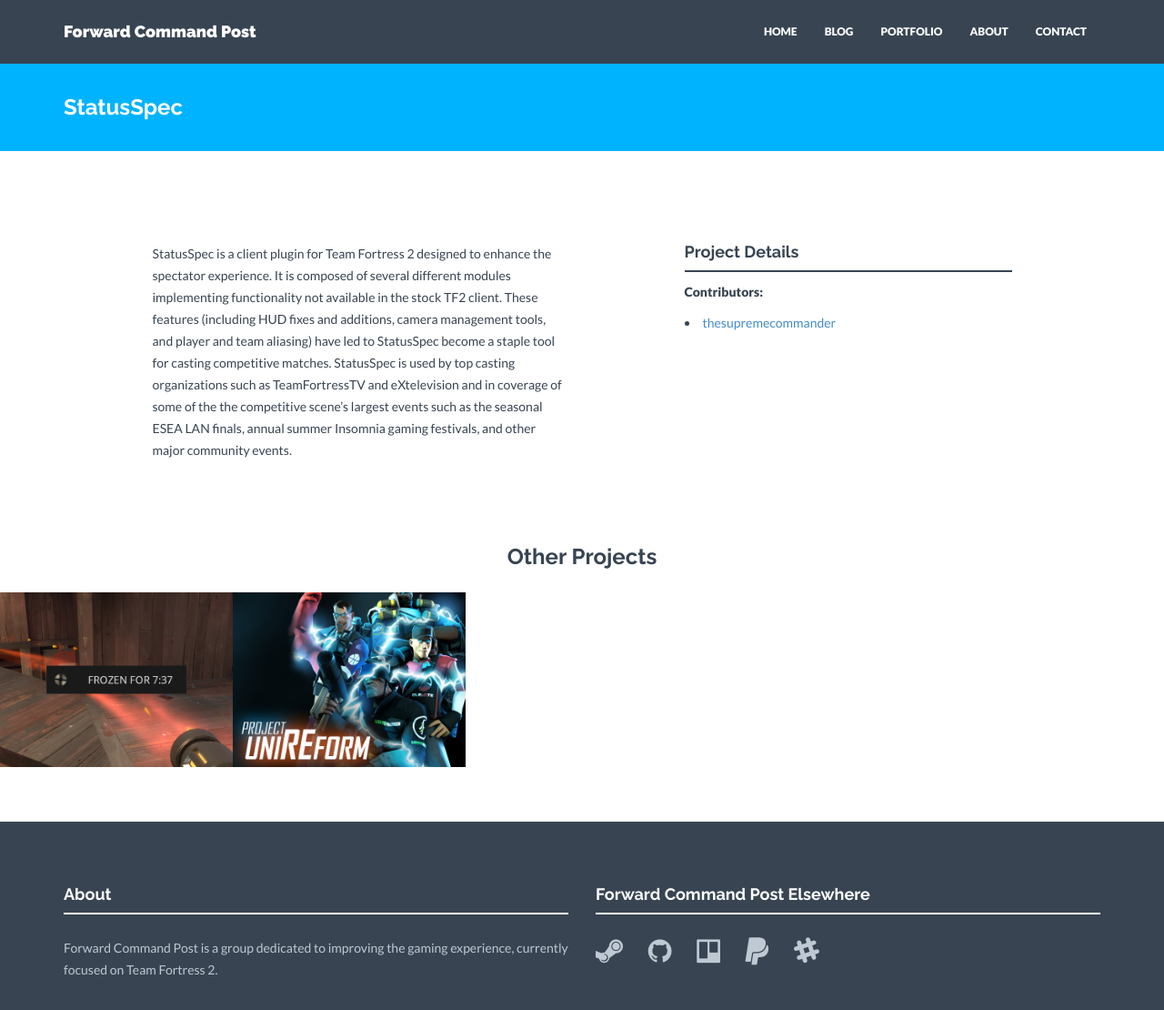
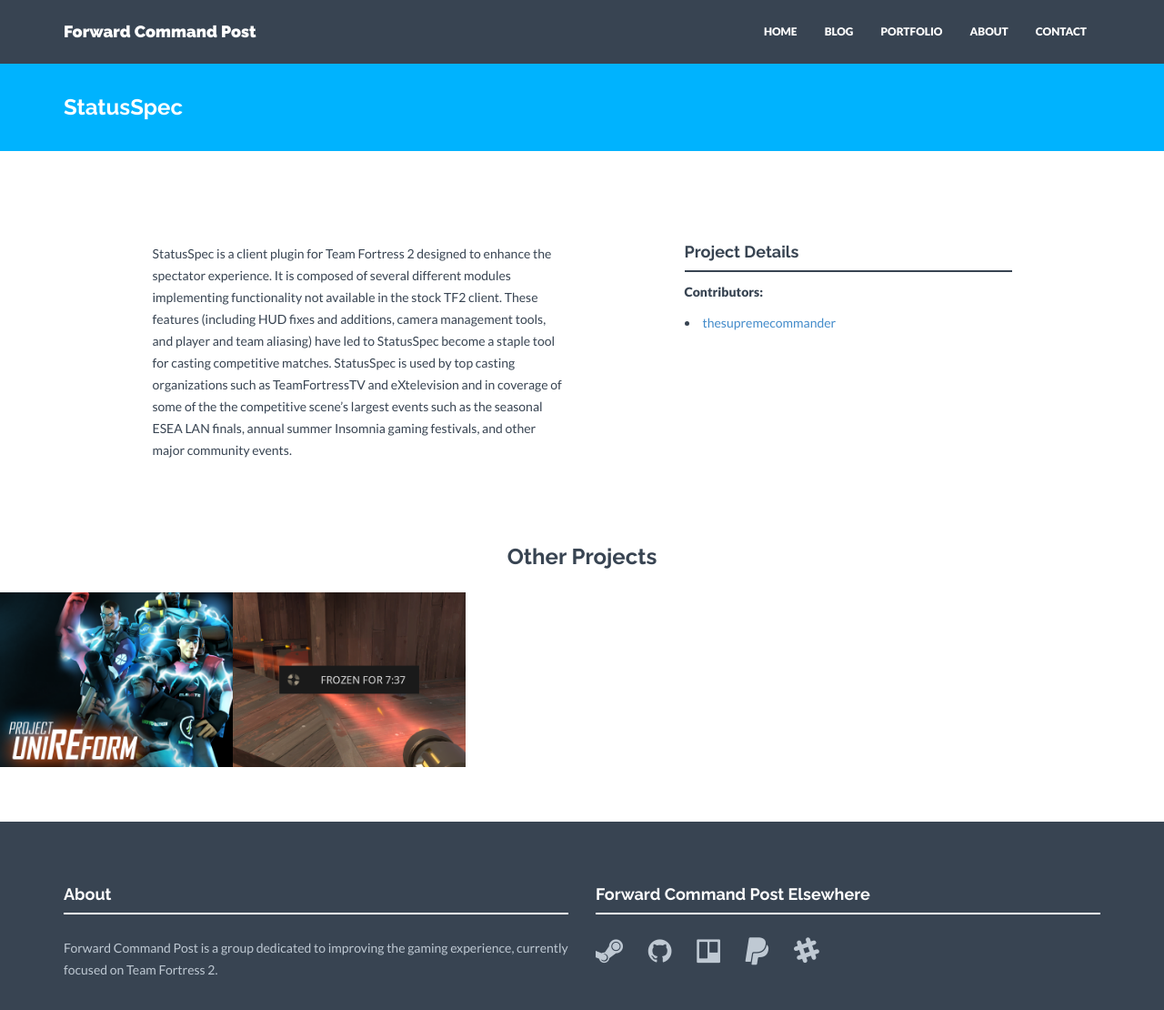
Before and after one commit to fwdcp/fwdcp.github.io, a Jekyll site: the page built from _projects/statusspec.markdown, in a window 1280 px wide and 1150 px high. Shown: the top 1110 px of the window at 91% size. Built offline with Jekyll 4.4.1, drawn with Linux system fonts in a browser that asks for light colours; nearby versions of some CDN libraries.

Commit message:
Allow projects to be ordered by reverse date.

```diff
--- a/_includes/portfolio.html
+++ b/_includes/portfolio.html
@@ -1,8 +1,9 @@
 <div id="portfoliowrap">
     <div class="portfolio-centered">
         {% if include.title %}<h3>{{ include.title }}</h3>{% endif %}
+        {% if include.recent %}{% assign projects = site.projects | sort: 'date' | reverse %}{% else %}{% assign projects = site.projects %}{% endif %}
         <div class="recentitems portfolio">
-            {% for project in site.projects limit:include.limit %}
+            {% for project in projects limit:include.limit %}
                 <div class="portfolio-item graphic-design">
                     <div class="he-wrap tpl6">
                     <img src="{{ "/assets/img/project/" | prepend: site.baseurl }}{{ project.img }}" alt="">
--- a/_layouts/project.html
+++ b/_layouts/project.html
@@ -6,14 +6,12 @@
 
 <div class="container mt">
     <div class="row">
-
         {% include carousel.html %}
 
         <div class="col-lg-5 col-lg-offset-1">
             <div class="spacing"></div>
 
             {{ content }}
-
         </div>
         <div class="col-lg-4 col-lg-offset-1">
             <div class="spacing"></div>
@@ -29,4 +27,4 @@
     </div><! --/row -->
 </div><! --/container -->
 
-{% include portfolio.html title="Other Projects" limit=5 %}
+{% include portfolio.html title="Other Projects" recent=true limit=5 %}
--- a/_projects/statusspec.markdown
+++ b/_projects/statusspec.markdown
@@ -2,6 +2,7 @@
 title:  "StatusSpec"
 contributors:
 - thesupremecommander
+date: 2014-05-07
 img: statusspec.png
 # thumb:
 # carousel:
--- a/_projects/unireform.markdown
+++ b/_projects/unireform.markdown
@@ -18,4 +19,4 @@
 # partner:
 website: http://github.com/fwdcp/UniREform
 ---
-Project UniREform is an initiative to promote the competitive scene through the creation of player model skins that can be used for competitive event casts and the like. This project debuted with the ESEA Season 17 LAN finals, in which the four participating teams (froyotech, Classic Mixup, Team eLevate, and Street Hoops eSports) had custom skins created for them which were used in the live broadcast of the event on the ESEA stream produced by TeamFortress.TV.
+Project UniREform is an initiative to promote the competitive scene through the creation of player model skins that can be used for competitive event casts and the like. This project debuted with the ESEA Season 17 LAN finals, in which the four participating teams (froyotech, Classic Mixup, Team eLevate, and Street Hoops eSports) had custom skins created for them which were used in the live broadcast of the event on the ESEA stream produced by teamfortress.tv.
--- a/index.html
+++ b/index.html
@@ -29,7 +29,7 @@
     </div>
 </div> -->
 
-{% include portfolio.html title="LATEST WORKS" limit=10 %}
+{% include portfolio.html title="LATEST WORKS" recent=true limit=10 %}
 
 <div class="container mtb">
     <div class="row">
```
Also changed, not shown: other parts of _projects/unireform.markdown (+1 -0 lines).
